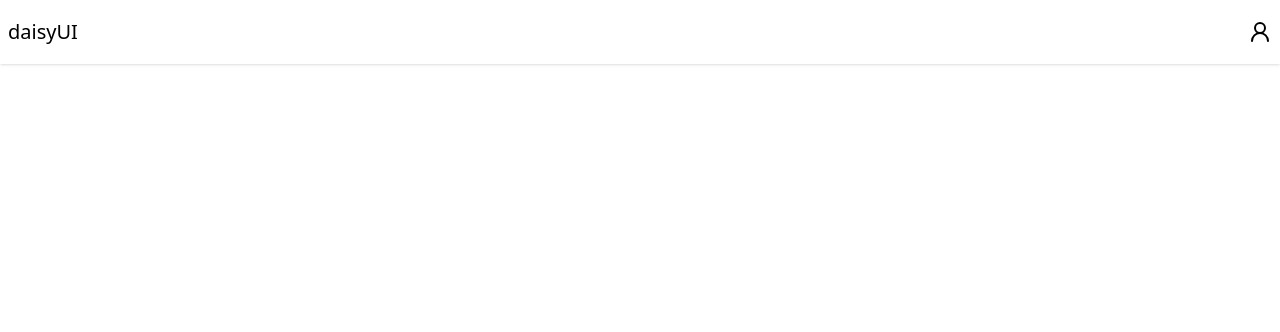
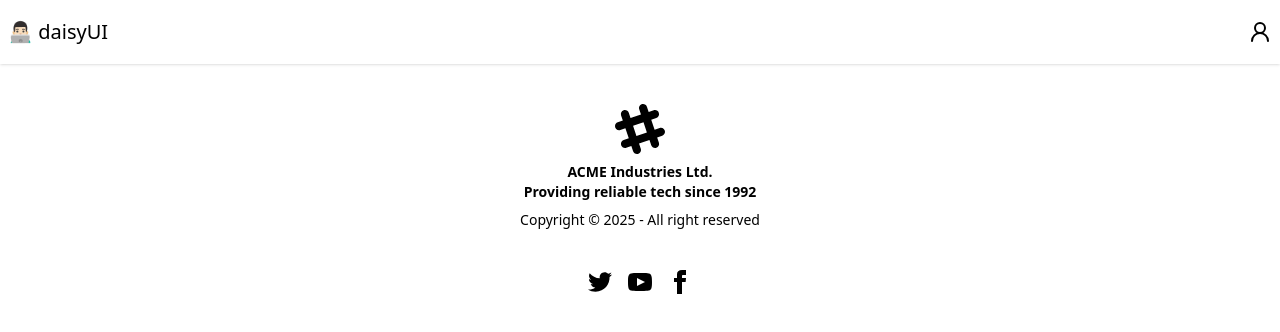
Before and after one commit to SherazArif172/devtinda, a React (Vite) app in the folder devTindaFrontend/: page / in a window 1280 px wide. Shown: the top 332 px of the page. Built offline with nearby package versions, Linux system fonts and the light colour scheme.

Commit message:
final touch

```diff
--- a/devTindaFrontend/src/_components/Body.jsx
+++ b/devTindaFrontend/src/_components/Body.jsx
@@ -1,12 +1,14 @@
 import React from "react";
 import Navbar from "./Navbar";
 import { Outlet } from "react-router-dom";
+import Footer from "./Footer";
 
 const Body = () => {
   return (
     <div>
       <Navbar />
       <Outlet />
+      <Footer />
     </div>
   );
 };
--- /dev/null
+++ b/devTindaFrontend/src/_components/Footer.jsx
@@ -0,0 +1,66 @@
+import React from "react";
+
+const Footer = () => {
+  return (
+    <footer className="footer footer-horizontal footer-center bg-primary text-primary-content p-10">
+      <aside>
+        <svg
+          width="50"
+          height="50"
+          viewBox="0 0 24 24"
+          xmlns="http://www.w3.org/2000/svg"
+          fillRule="evenodd"
+          clipRule="evenodd"
+          className="inline-block fill-current"
+        >
+          <path d="M22.672 15.226l-2.432.811.841 2.515c.33 1.019-.209 2.127-1.23 2.456-1.15.325-2.148-.321-2.463-1.226l-.84-2.518-5.013 1.677.84 2.517c.391 1.203-.434 2.542-1.831 2.542-.88 0-1.601-.564-1.86-1.314l-.842-2.516-2.431.809c-1.135.328-2.145-.317-2.463-1.229-.329-1.018.211-2.127 1.231-2.456l2.432-.809-1.621-4.823-2.432.808c-1.355.384-2.558-.59-2.558-1.839 0-.817.509-1.582 1.327-1.846l2.433-.809-.842-2.515c-.33-1.02.211-2.129 1.232-2.458 1.02-.329 2.13.209 2.461 1.229l.842 2.515 5.011-1.677-.839-2.517c-.403-1.238.484-2.553 1.843-2.553.819 0 1.585.509 1.85 1.326l.841 2.517 2.431-.81c1.02-.33 2.131.211 2.461 1.229.332 1.018-.21 2.126-1.23 2.456l-2.433.809 1.622 4.823 2.433-.809c1.242-.401 2.557.484 2.557 1.838 0 .819-.51 1.583-1.328 1.847m-8.992-6.428l-5.01 1.675 1.619 4.828 5.011-1.674-1.62-4.829z"></path>
+        </svg>
+        <p className="font-bold">
+          ACME Industries Ltd.
+          <br />
+          Providing reliable tech since 1992
+        </p>
+        <p>Copyright © {new Date().getFullYear()} - All right reserved</p>
+      </aside>
+      <nav>
+        <div className="grid grid-flow-col gap-4">
+          <a>
+            <svg
+              xmlns="http://www.w3.org/2000/svg"
+              width="24"
+              height="24"
+              viewBox="0 0 24 24"
+              className="fill-current"
+            >
+              <path d="M24 4.557c-.883.392-1.832.656-2.828.775 1.017-.609 1.798-1.574 2.165-2.724-.951.564-2.005.974-3.127 1.195-.897-.957-2.178-1.555-3.594-1.555-3.179 0-5.515 2.966-4.797 6.045-4.091-.205-7.719-2.165-10.148-5.144-1.29 2.213-.669 5.108 1.523 6.574-.806-.026-1.566-.247-2.229-.616-.054 2.281 1.581 4.415 3.949 4.89-.693.188-1.452.232-2.224.084.626 1.956 2.444 3.379 4.6 3.419-2.07 1.623-4.678 2.348-7.29 2.04 2.179 1.397 4.768 2.212 7.548 2.212 9.142 0 14.307-7.721 13.995-14.646.962-.695 1.797-1.562 2.457-2.549z"></path>
+            </svg>
+          </a>
+          <a>
+            <svg
+              xmlns="http://www.w3.org/2000/svg"
+              width="24"
+              height="24"
+              viewBox="0 0 24 24"
+              className="fill-current"
+            >
+              <path d="M19.615 3.184c-3.604-.246-11.631-.245-15.23 0-3.897.266-4.356 2.62-4.385 8.816.029 6.185.484 8.549 4.385 8.816 3.6.245 11.626.246 15.23 0 3.897-.266 4.356-2.62 4.385-8.816-.029-6.185-.484-8.549-4.385-8.816zm-10.615 12.816v-8l8 3.993-8 4.007z"></path>
+            </svg>
+          </a>
+          <a>
+            <svg
+              xmlns="http://www.w3.org/2000/svg"
+              width="24"
+              height="24"
+              viewBox="0 0 24 24"
+              className="fill-current"
+            >
+              <path d="M9 8h-3v4h3v12h5v-12h3.642l.358-4h-4v-1.667c0-.955.192-1.333 1.115-1.333h2.885v-5h-3.808c-3.596 0-5.192 1.583-5.192 4.615v3.385z"></path>
+            </svg>
+          </a>
+        </div>
+      </nav>
+    </footer>
+  );
+};
+
+export default Footer;
--- a/devTindaFrontend/src/_components/Navbar.jsx
+++ b/devTindaFrontend/src/_components/Navbar.jsx
@@ -5,7 +5,7 @@
   return (
     <div className="navbar bg-base-300 shadow-sm">
       <div className="flex-1">
-        <a className=" text-xl">daisyUI</a>
+        <a className=" text-xl">👨🏻‍💻 daisyUI</a>
       </div>
       <div className="flex-none">
         <UserRound />
```
